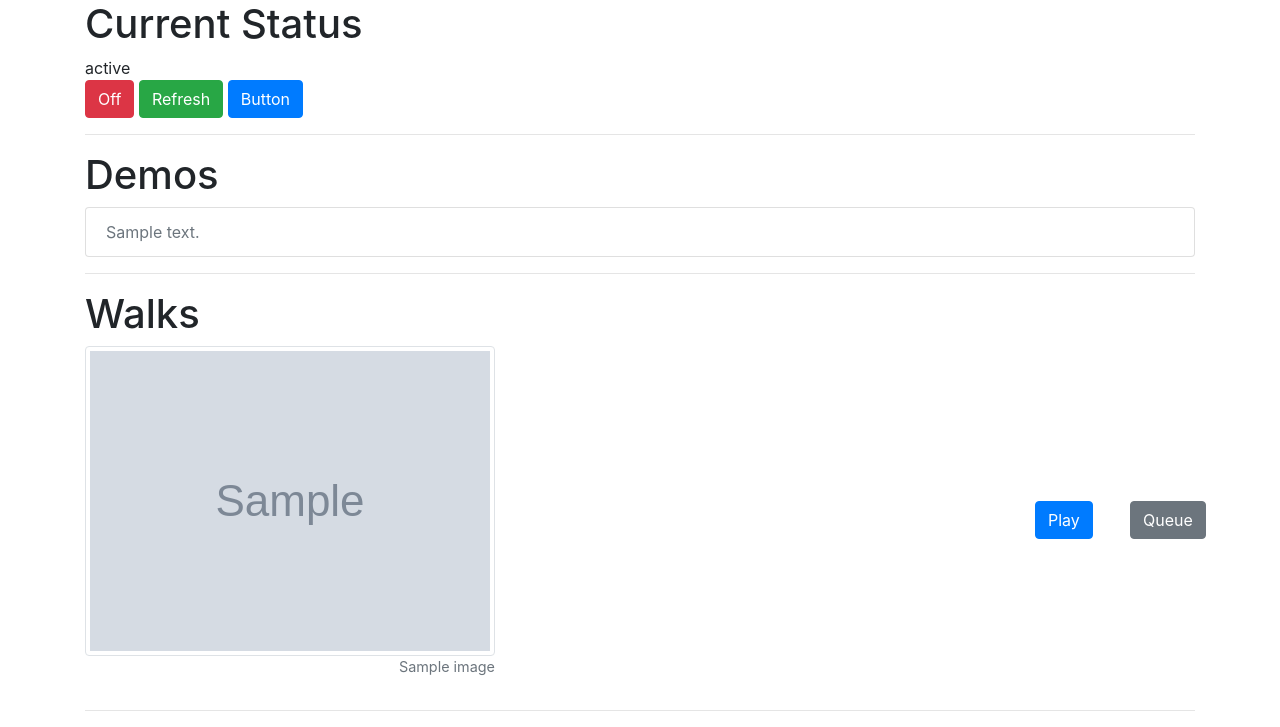
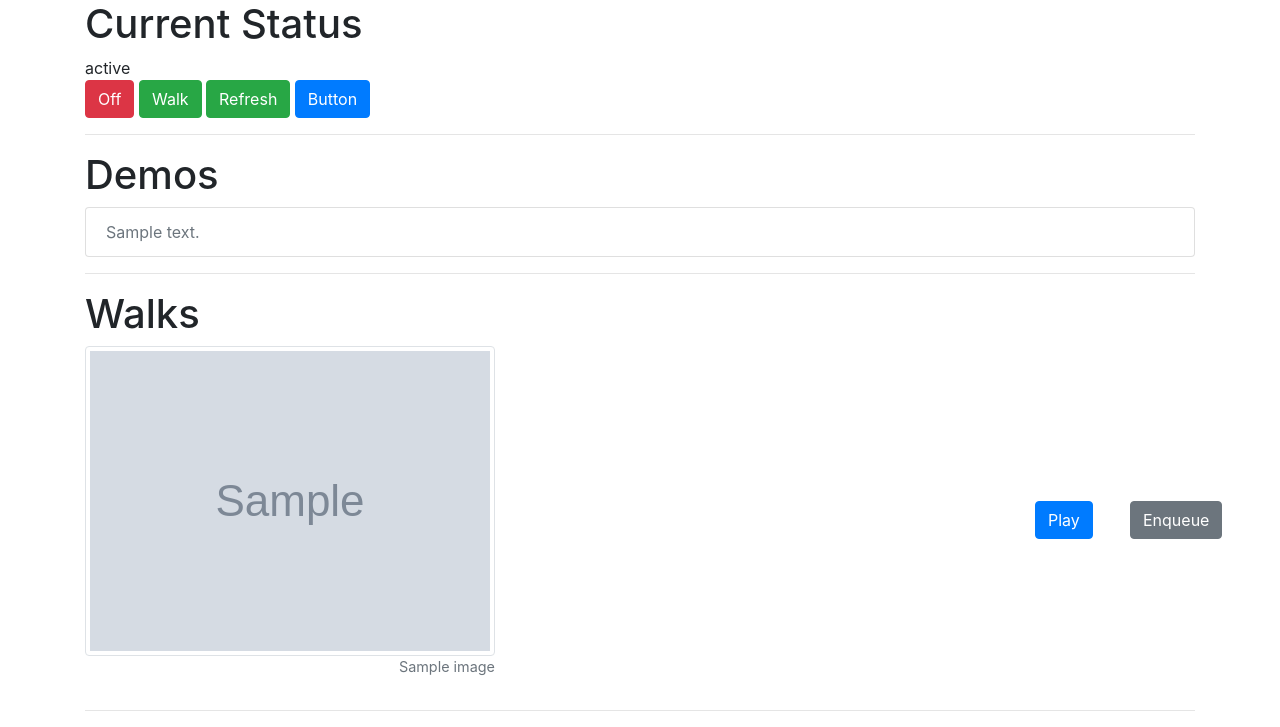
Before and after one commit to iwsmith/crosswalk, a Flask app: template templates/index.html in a window 1280 px wide. Shown: the top 727 px of the page. Run offline with Flask 2, Linux system fonts and the light colour scheme; the template is opened without the code that fills it: most values are stand-ins (such as "Sample title", 1, 10 or a date in 2020); grey boxes marked "Sample" are stand-in pictures; parts of the project's set-up code (start-up, migrations or seed data) failed here and were passed over; some libraries are stand-ins or nearby versions.

Commit message:
Update index controls.

```diff
--- a/templates/index.html
+++ b/templates/index.html
@@ -25,6 +25,7 @@
   {{ status }}
   <br>
   <button class="btn btn-danger" onclick="sendRequest('POST', '{{ url_for('set_state') }}', {mode: 'off'})">Off</button>
+  <button class="btn btn-success" onclick="sendRequest('POST', '{{ url_for('set_state') }}', {mode: 'walk'})">Walk</button>
   <button class="btn btn-success" onclick="sendRequest('POST', '{{ url_for('refresh_library') }}'); window.location.reload(true)">Refresh</button>
   <button class="btn btn-primary" onclick="sendRequest('POST', '{{ url_for('push_button') }}', {})">Button</button>
 
@@ -51,7 +52,7 @@
             <button class="btn btn-primary" onclick="sendRequest('POST', '{{ url_for('set_state') }}', {mode: 'image', image: '{{ image.name }}'})">Play</button>
         </div>
         <div class="col-1">
-            <button class="btn btn-secondary" onclick="sendRequest('POST', '{{ url_for('set_state') }}', {mode: 'walk', walk: '{{ image.name }}'})">Queue</button>
+            <button class="btn btn-secondary" onclick="sendRequest('POST', '{{ url_for('add_queue') }}', {walk: '{{ image.name }}'})">Enqueue</button>
         </div>
     </div>
     {% endfor %}
```
